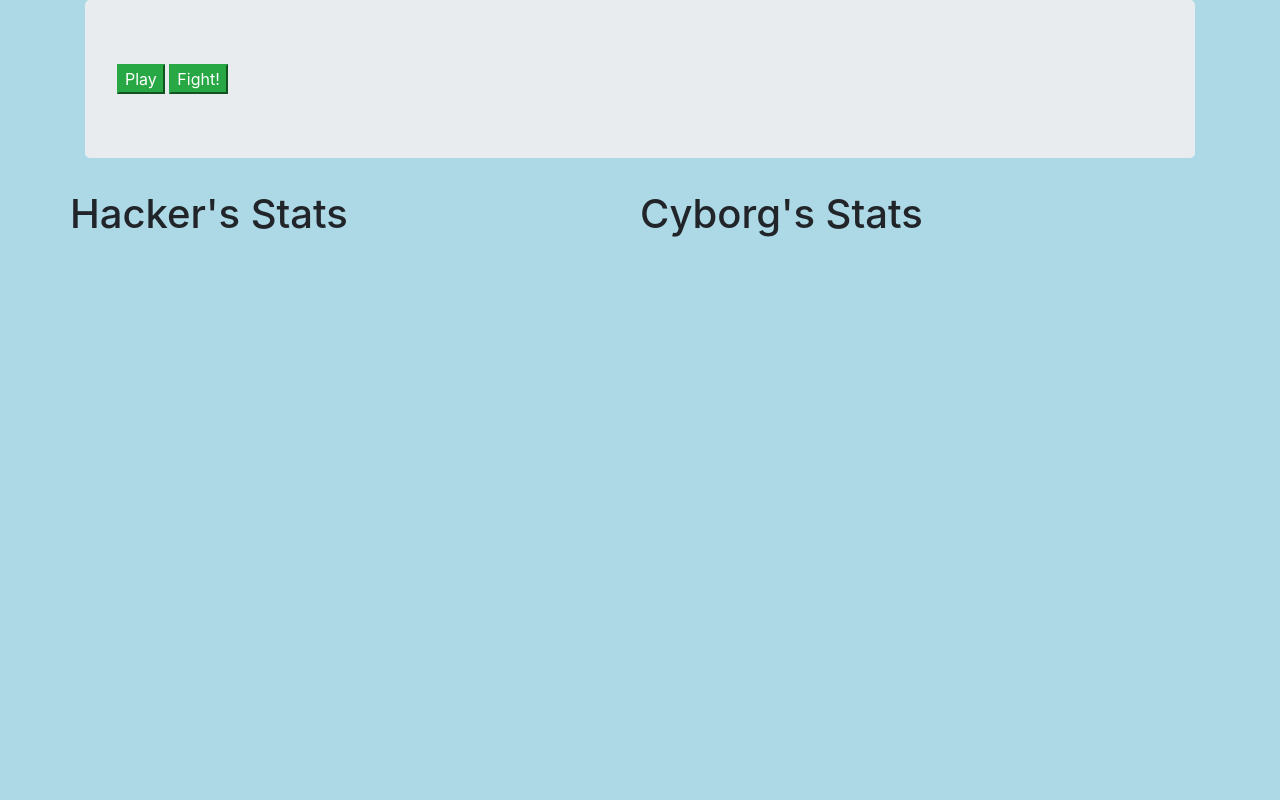
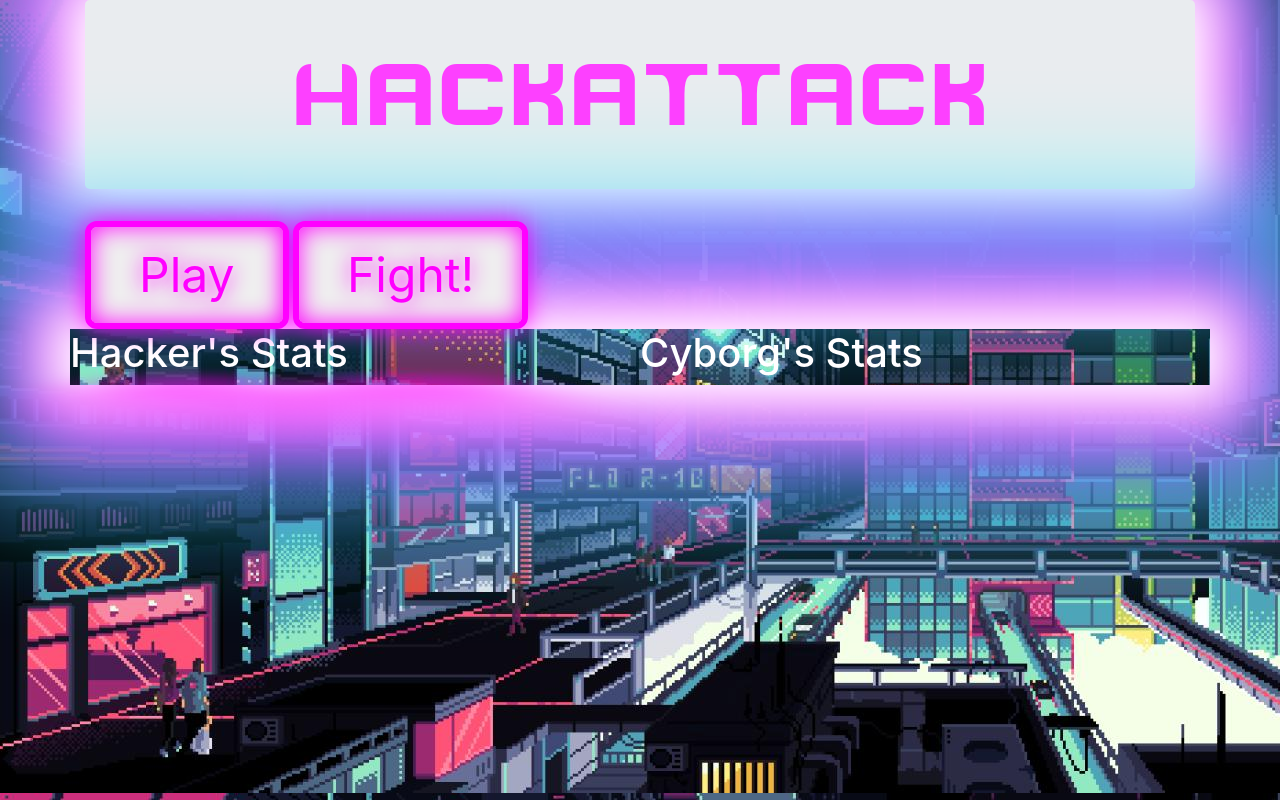
Before and after one commit to Josephwjack/hack-attack-rpg, a website built with webpack: page src/index.html in a window 1280 px wide. Built offline with nearby package versions, Linux system fonts and the light colour scheme.

Commit message:
update styling to include buttons and shadow glow

```diff
--- a/src/css/styles.css
+++ b/src/css/styles.css
@@ -1,10 +1,9 @@
 body {
-  background-color: lightblue;
+  /* background-color: lightblue; */
+  background: url("../img/background.png");
 }
 
-/* #endGame {
-  display: none;
-} */
+
 
 .row:after {
   content: "";
@@ -16,3 +15,89 @@ body {
   float: left;
   width: 50%;
 }
+
+.row {
+  color :rgb(255, 254, 255);
+
+  box-shadow: 0 0 60px 30px #fff,  /* inner white */
+  0 0 100px 60px #f0f, /* middle magenta */
+  0 0 140px 90px #0ff; /* outer cyan */;
+}
+
+.jumbotron {
+  box-shadow: 0 0 60px 30px #fff,  /* inner white */
+  0 0 100px 60px #f0f, /* middle magenta */
+  0 0 140px 90px #0ff; /* outer cyan */;
+}
+
+:root {
+  --clr-neon: #f0f;
+  --clr-bg: #0C0F0A;
+}
+
+*,
+*::before,
+*::after {
+  box-sizing: border-box;
+}
+
+.neon-button {
+  font-size: 3rem;
+  color: var(--clr-neon);
+  display: inline-block;
+  cursor: pointer;
+  text-decoration: none;
+  border: var(--clr-neon) .125em solid;
+  padding: .25em 1em;
+  border-radius: 0.25em;
+  text-shadow:
+    0 0 0.125em hsl(0 0% 100% / 0.3),
+    0 0 0.45em currentColor;
+  box-shadow:
+    inset 0 0 0.5em 0 var(--clr-neon),
+    0 0 0.5em 0 var(--clr-neon);
+  position: relative;
+/*   transition: background-color 100ms linear; */
+}
+
+.neon-button::before {
+  pointer-events: none;
+  content: '';
+  position: absolute;
+  background: var(--clr-neon);
+  top: 120%;
+  left: 0;
+  width: 100%;
+  height: 100%;
+
+  transform: perspective(1em) rotateX(40deg) scale(1, 0.35);
+  filter: blur(1em);
+  opacity: 0.7;
+}
+
+.neon-button:hover, .neon-button:focus {
+  background: var(--clr-neon);
+  color: var(--clr-bg);
+  text-shadow: none;
+}
+
+.neon-button::after {
+  content: '';
+  position: absolute;
+  top: 0;
+  left: 0;
+  right: 0;
+  bottom: 0;
+  box-shadow: 0 0 2em 0.5em var(--clr-neon);
+  background-color: var(--clr-neon);
+  z-index: -1;
+  opacity: 0;
+  transition: opacity 100ms linear;
+}
+
+.neon-button:hover::before, .neon-button:focus::before {
+  opacity: 1;
+}
+.neon-button:hover::after, .neon-button:focus::after {
+  opacity: 1;
+}
--- a/src/index.html
+++ b/src/index.html
@@ -11,14 +11,16 @@
   <body>
     <div class="container">
       <div class="jumbotron">
+        <center><img src="img/hackAttackLogo.png" alt="hackAttackLogo"/></center>
+      </div>
         <div class="game-buttons">
-          <button class="btn-success" id="play">Play</button>
-          <button class="btn-success" id="fight">Fight!</button>
+          <button class="neon-button" id="play">Play</button>
+          <button class="neon-button" id="fight">Fight!</button>
           <!-- <button class="btn-success" id="hydrate">Add water</button> -->
           <!-- <button class="btn-success" id="show-stats">Current Stats</button> -->
           <!-- <button class="btn-success" id="give-light">Add Sunshine</button> -->
+
         </div>
-      </div>
       <div class="row">
         <div class="column">
           <h1>Hacker's Stats</h1>
```
Also changed, not shown: README.md, src/img/background.png (added), src/img/hackAttackLogo.png (added).
